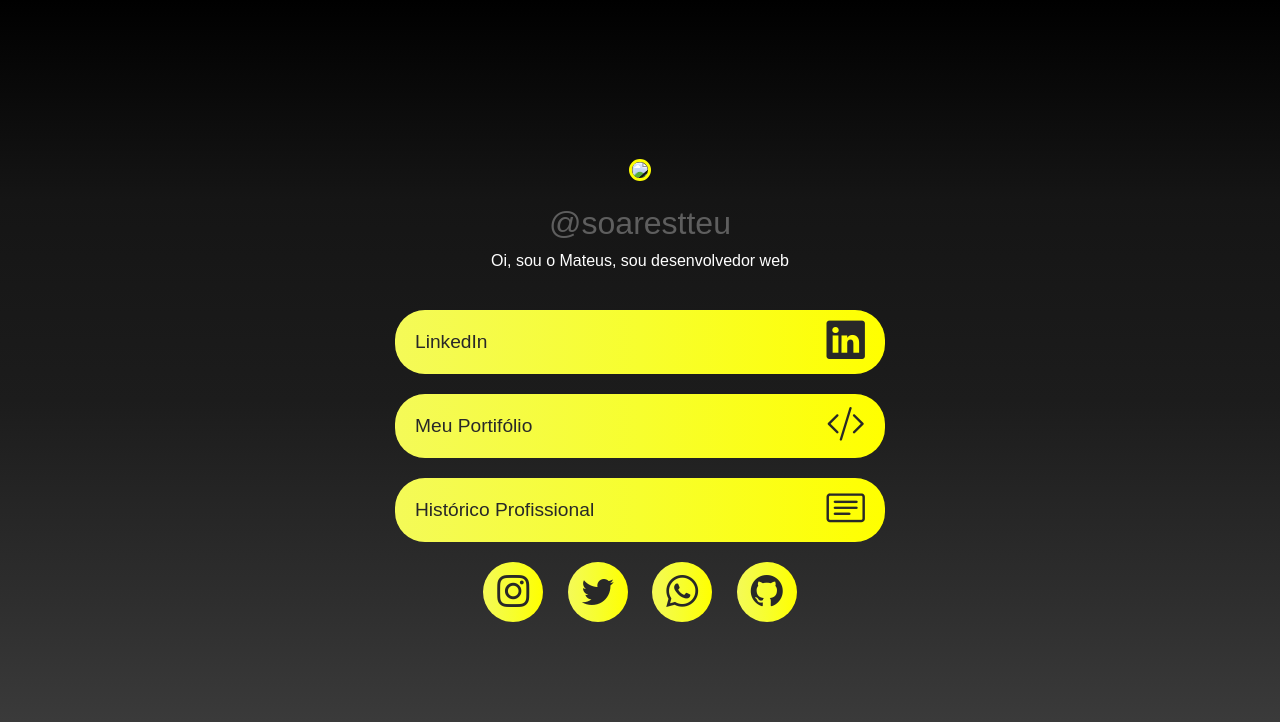
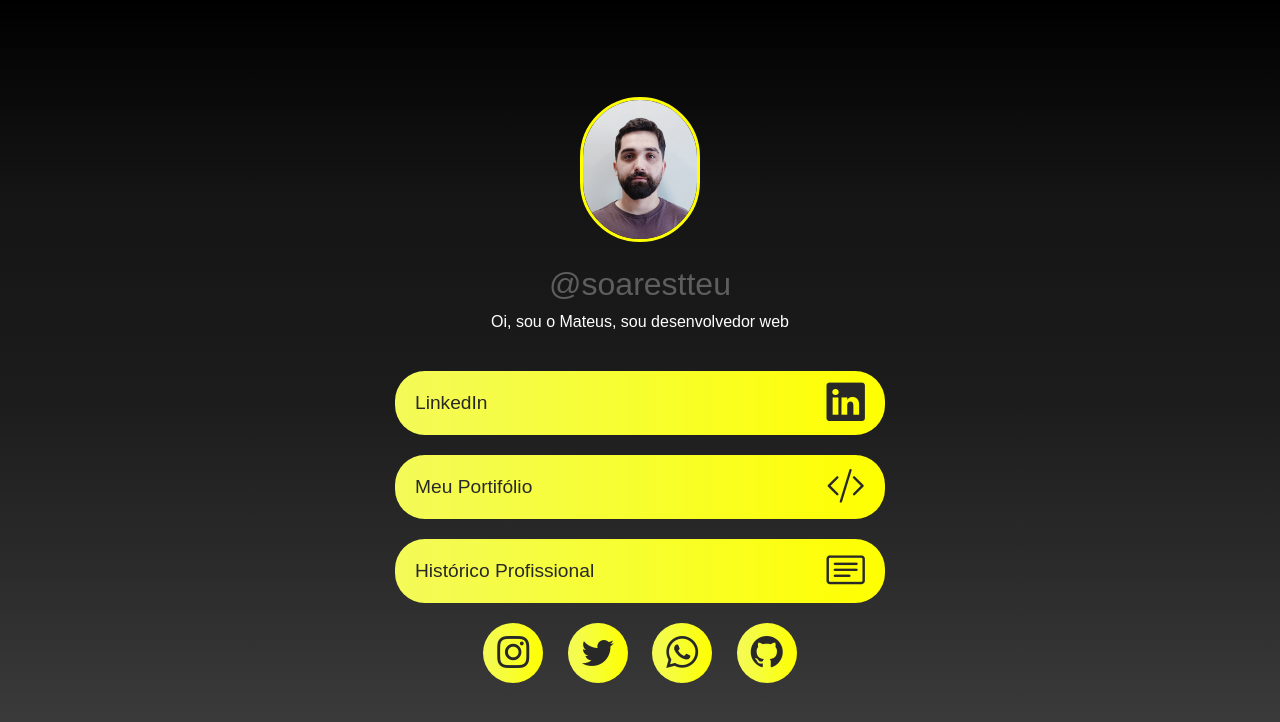
Before and after one commit to soarestteu/meuportifolio, a plain HTML site: page index.html in a window 1280 px wide. Drawn offline with nearby package versions, Linux system fonts and the light colour scheme.

Commit message:
index.html

```diff
--- a/index.html
+++ b/index.html
@@ -16,7 +16,7 @@
 		<div class="container">
 
 			<header>
-				<img src="imagens/mateus.png">
+				<img src="mateus.png">
 				<h1>@soarestteu</h1>
 				<p>Oi, sou o Mateus, sou desenvolvedor web</p>
 			</header>
```
